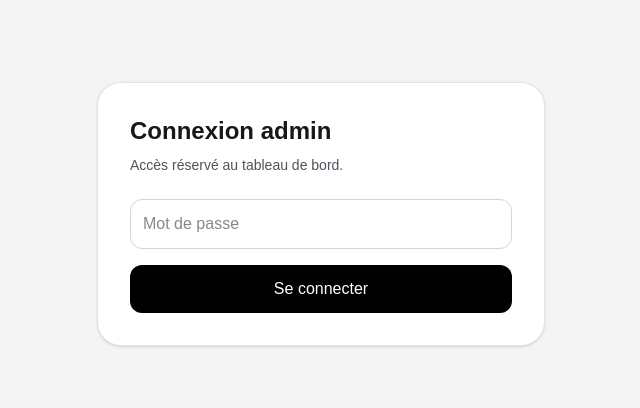
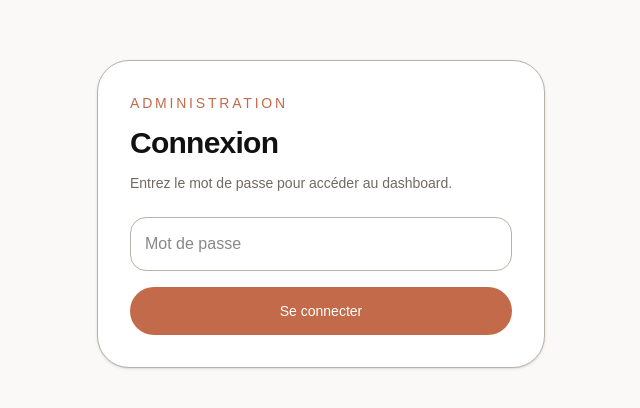
Before and after one commit to GuillaumeBARRAU/Lilia_landing, a Next.js app: page /login in a window 1280 px wide. Shown: the part 186-594 px from the top of the page, without its empty margins (319-959 px from the left). Built offline with nearby package versions, Linux system fonts and the light colour scheme; no server answers.

Commit message:
Protect admin route with session cookie

```diff
--- a/src/app/admin/page.tsx
+++ b/src/app/admin/page.tsx
@@ -1,7 +1,13 @@
+import { cookies } from "next/headers";
+import { redirect } from "next/navigation";
 import { prisma } from "@/lib/db";
+import AdminResetButton from "@/components/admin/AdminResetButton";
+
+
 export const dynamic = "force-dynamic";
 export const revalidate = 0;
-import AdminResetButton from "@/components/admin/AdminResetButton";
+
+
 
 function formatDate(date: string | Date) {
   return new Intl.DateTimeFormat("fr-FR", {
@@ -148,6 +154,13 @@ export default async function AdminPage(
     }>;
   }
 ) {
+  const cookieStore = await cookies();
+  const session = cookieStore.get("admin_session");
+
+  if (!session || session.value !== "authenticated") {
+    redirect("/login");
+  }
+
   const data = await getStats();
 
   const sp = await props.searchParams;
--- a/src/app/login/page.tsx
+++ b/src/app/login/page.tsx
@@ -1,11 +1,39 @@
-export default function LoginPage() {
+import { cookies } from "next/headers";
+import { redirect } from "next/navigation";
+
+export default async function LoginPage(
+  props: { searchParams: Promise<{ error?: string | string[] }> }
+) {
+  const cookieStore = await cookies();
+  const session = cookieStore.get("admin_session");
+
+  if (session?.value === "authenticated") {
+    redirect("/admin");
+  }
+
+  const sp = await props.searchParams;
+  const error = Array.isArray(sp.error) ? sp.error[0] : sp.error;
+
   return (
-    <main className="min-h-screen bg-zinc-100 flex items-center justify-center p-6">
-      <div className="w-full max-w-md rounded-3xl border border-zinc-200 bg-white p-8 shadow-sm">
-        <h1 className="text-2xl font-bold text-zinc-900">Connexion admin</h1>
-        <p className="mt-2 text-sm text-zinc-600">
-          Accès réservé au tableau de bord.
+    <main className="flex min-h-screen items-center justify-center bg-[#FAF9F7] px-6">
+      <div className="w-full max-w-md rounded-[2rem] border border-[#B8B2A8] bg-white p-8 shadow-sm">
+        <p className="text-sm font-medium uppercase tracking-[0.2em] text-[#C26A4A]">
+          Administration
         </p>
+
+        <h1 className="mt-3 text-3xl font-bold tracking-tight text-[#111111]">
+          Connexion
+        </h1>
+
+        <p className="mt-3 text-sm text-[#6f6a63]">
+          Entrez le mot de passe pour accéder au dashboard.
+        </p>
+
+        {error === "invalid" ? (
+          <div className="mt-4 rounded-2xl border border-red-200 bg-red-50 px-4 py-3 text-sm text-red-700">
+            Mot de passe incorrect.
+          </div>
+        ) : null}
 
         <form action="/api/admin/login" method="POST" className="mt-6 space-y-4">
           <input
@@ -13,10 +41,10 @@ export default function LoginPage() {
             name="password"
             placeholder="Mot de passe"
             required
-            className="w-full rounded-xl border border-zinc-300 p-3 outline-none focus:border-zinc-500"
+            className="w-full rounded-2xl border border-[#B8B2A8] bg-white p-3.5 outline-none transition focus:border-[#C26A4A]"
           />
 
-          <button className="w-full rounded-xl bg-black py-3 text-white font-medium hover:opacity-90 transition">
+          <button className="w-full rounded-full bg-[#C26A4A] py-3.5 text-sm font-medium text-white transition hover:opacity-90">
             Se connecter
           </button>
         </form>
```
